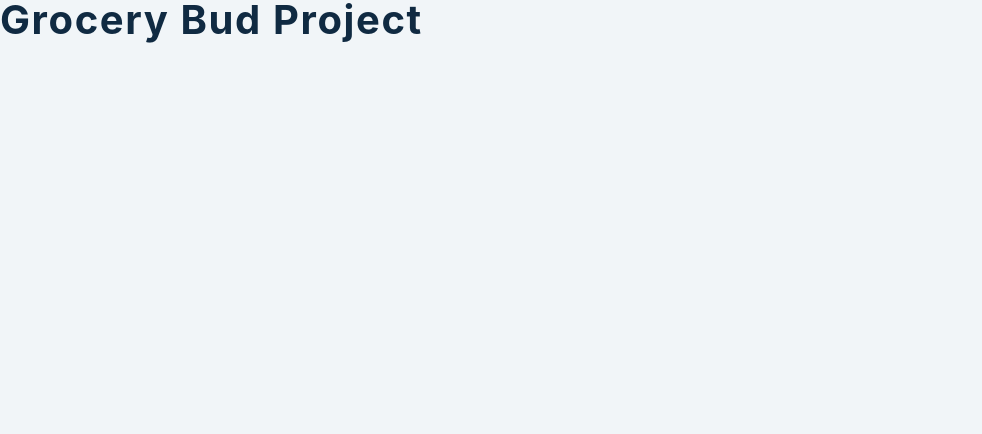
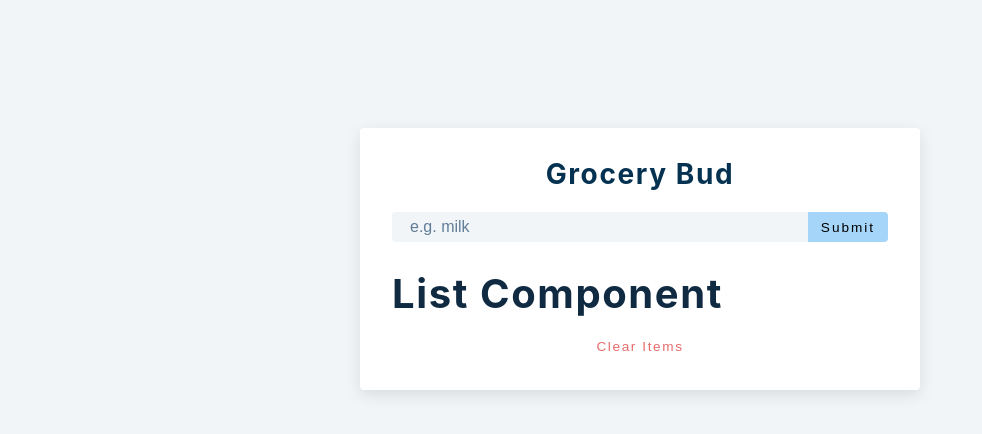
Before and after one commit to viktishchenko/rehearsal, a React (Create React App) app in the folder projects/: page / in a window 1280 px wide. Shown: the top 434 px of the page, without its empty margins (0-982 px from the left). Built offline with nearby package versions, Linux system fonts and the light colour scheme.

Commit message:
feat: basic states, form handle, condition render

```diff
--- a/projects/src/App.js
+++ b/projects/src/App.js
@@ -5,7 +5,47 @@ import List from "./draft/10-bud/List";
 
 /* rfce */
 function App() {
-  return <h2>grocery bud project</h2>;
+  const [name, setName] = useState("");
+  const [list, setList] = useState([]);
+  const [isEditing, setIsEditing] = useState(false);
+  const [editID, setEditID] = useState(null);
+  const [alert, setAlert] = useState({
+    show: false,
+    msg: "",
+    type: "",
+  });
+
+  const handleSubmit = (e) => {
+    e.preventDefault();
+    console.log("halo");
+  };
+
+  return (
+    <section className="section-center">
+      <form onSubmit={handleSubmit} className="grocery-form">
+        {alert.show && <Alert />}
+        <h3>grocery bud</h3>
+        <div className="form-control">
+          <input
+            type="text"
+            className="grocery"
+            placeholder="e.g. milk"
+            value={name}
+            onChange={(e) => {
+              setName(e.target.value);
+            }}
+          />
+          <button type="submit" className="submit-btn">
+            {isEditing ? "edit" : "submit"}
+          </button>
+        </div>
+      </form>
+      <div className="grocery-container">
+        <List />
+        <button className="clear-btn">clear items</button>
+      </div>
+    </section>
+  );
 }
 
 export default App;
--- a/projects/src/draft/10-bud/List.js
+++ b/projects/src/draft/10-bud/List.js
@@ -1,7 +1,7 @@
 import { FaEdit, FaTrash } from "react-icons/fa";
 
 const List = () => {
-  return <div>List</div>;
+  return <h2>List component</h2>;
 };
 
 export default List;
```
Also changed, not shown: projects/assets/10/basic-gr-bud.png (added).
